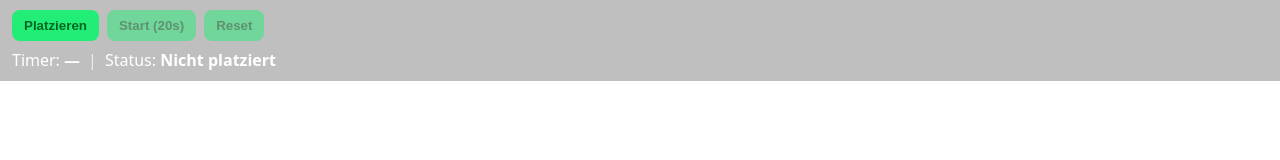
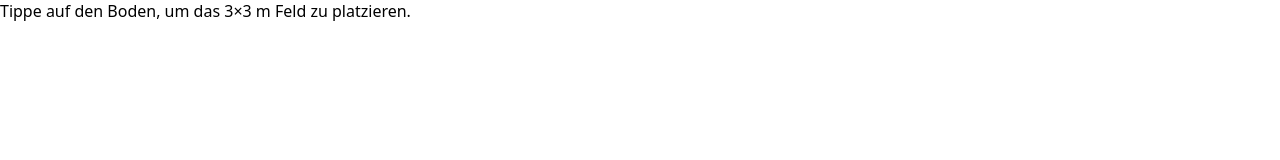
Before and after one commit to Cesarus85/maze, a plain HTML site: page index.html in a window 1280 px wide. Drawn offline with nearby package versions, Linux system fonts and the light colour scheme.

Commit message:
Update index.html

```diff
--- a/index.html
+++ b/index.html
@@ -3,26 +3,17 @@
 <head>
   <meta charset="utf-8" />
   <meta name="viewport" content="width=device-width, initial-scale=1" />
-  <title>AR Maze 3x3m</title>
+  <title>AR Labyrinth (Prototyp)</title>
   <link rel="stylesheet" href="./styles.css" />
 </head>
 <body>
-  <!-- DOM Overlay HUD -->
-  <div id="overlay" class="overlay">
-    <div class="row">
-      <button id="btnPlace">Platzieren</button>
-      <button id="btnStart" disabled>Start (20s)</button>
-      <button id="btnReset" disabled>Reset</button>
-    </div>
-    <div class="row">
-      <span>Timer: <strong id="timer">—</strong></span>
-      <span class="sep">|</span>
-      <span>Status: <strong id="status">Nicht platziert</strong></span>
+  <div id="hud">
+    <div id="status">Tippe auf den Boden, um das 3×3 m Feld zu platzieren.</div>
+    <div id="controls">
+      <button id="resetBtn" hidden>Neu platzieren</button>
     </div>
   </div>
-  <!-- AR Mount -->
-  <div id="ar-root"></div>
 
-  <script type="module" src="./src/main.js"></script>
+  <script type="module" src="./main.js"></script>
 </body>
 </html>
```
